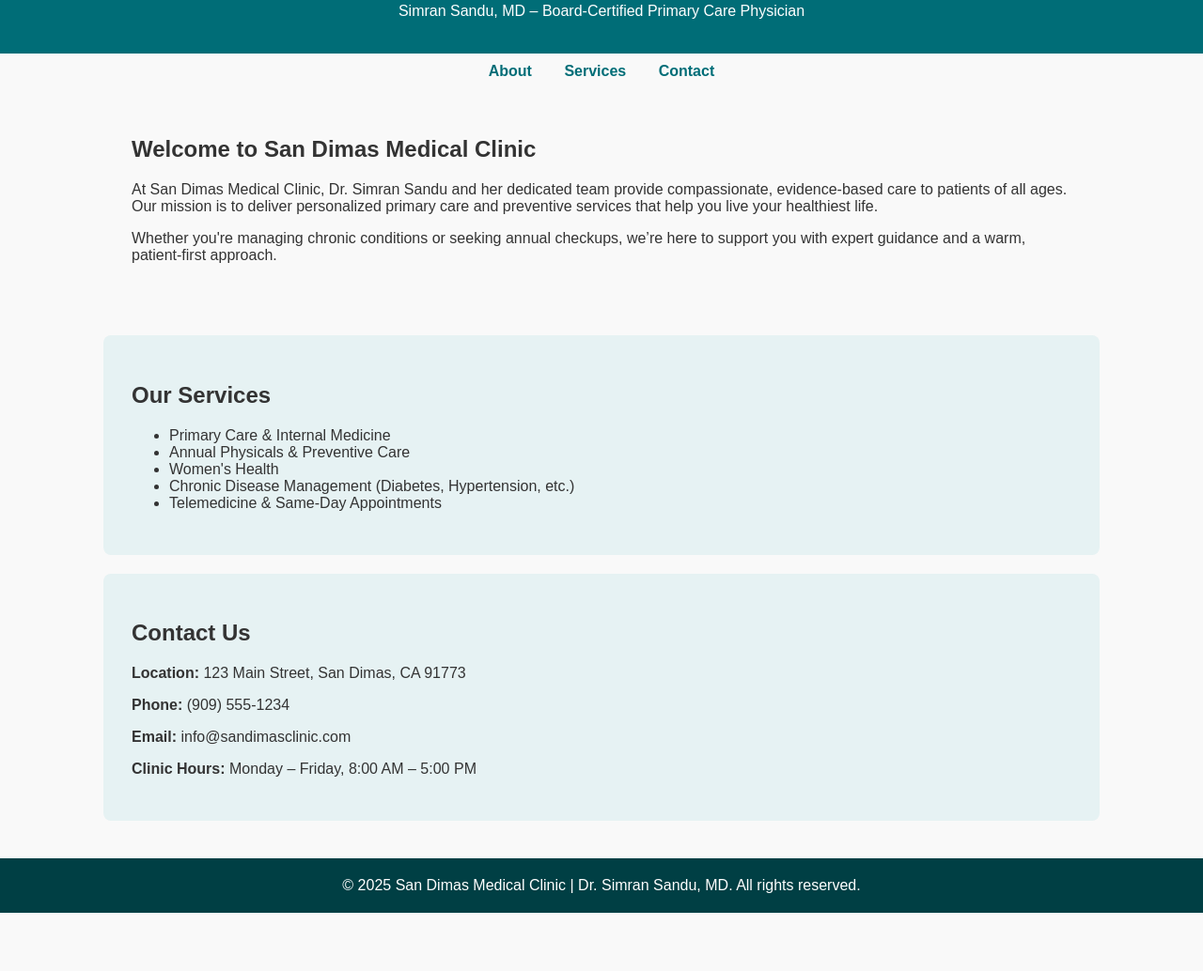
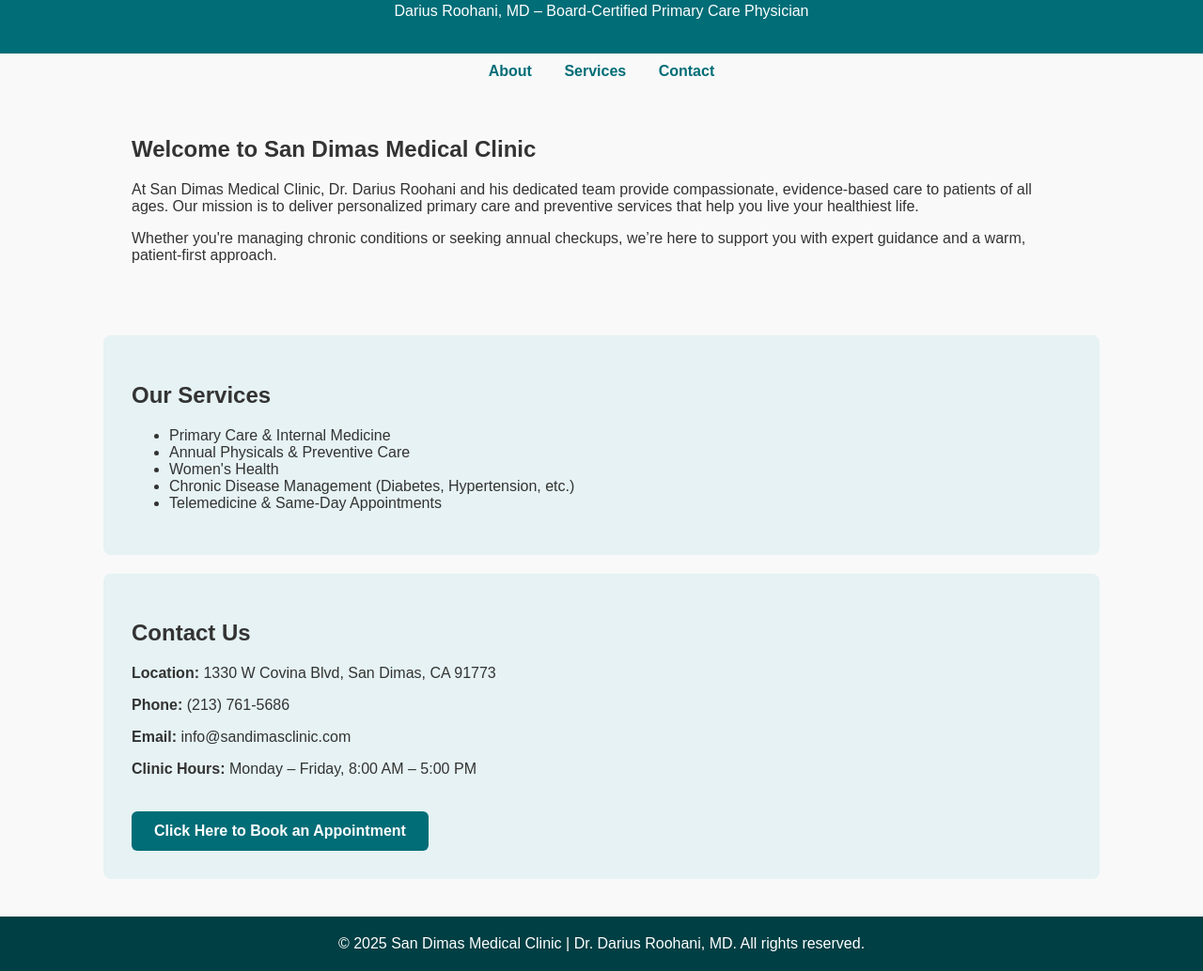
Before and after one commit to dariusroo/dariusroo.github.io, a plain HTML site: page index.html in a window 1280 px wide. Shown: the part 97-1131 px from the top of the page at 94% size. Before the commit the page ends 1069 px from the top, so only its background shows below. Drawn offline with Linux system fonts and the light colour scheme.

Commit message:
Update index.html

```diff
--- a/index.html
+++ b/index.html
@@ -3,7 +3,7 @@
 <head>
   <meta charset="UTF-8" />
   <meta name="viewport" content="width=device-width, initial-scale=1.0"/>
-  <title>San Dimas Medical Clinic | Dr. Simran Sandu, MD</title>
+  <title>San Dimas Medical Clinic | Dr. Darius Roohani, MD</title>
   <style>
     body {
       font-family: Arial, sans-serif;
@@ -39,6 +39,20 @@
       padding: 30px;
       margin-top: 20px;
     }
+    .book-button {
+      display: inline-block;
+      margin-top: 20px;
+      padding: 12px 24px;
+      background-color: #006d77;
+      color: white;
+      text-decoration: none;
+      font-weight: bold;
+      border-radius: 6px;
+      transition: background-color 0.3s ease;
+    }
+    .book-button:hover {
+      background-color: #004f56;
+    }
     footer {
       background-color: #003f44;
       color: white;
@@ -52,7 +66,7 @@
 
   <header>
     <h1>San Dimas Medical Clinic</h1>
-    <p>Simran Sandu, MD – Board-Certified Primary Care Physician</p>
+    <p>Darius Roohani, MD – Board-Certified Primary Care Physician</p>
   </header>
 
   <nav>
@@ -64,7 +78,7 @@
   <section id="about">
     <h2>Welcome to San Dimas Medical Clinic</h2>
     <p>
-      At San Dimas Medical Clinic, Dr. Simran Sandu and her dedicated team provide compassionate, evidence-based care
+      At San Dimas Medical Clinic, Dr. Darius Roohani and his dedicated team provide compassionate, evidence-based care
       to patients of all ages. Our mission is to deliver personalized primary care and preventive services that help you
       live your healthiest life.
     </p>
@@ -87,14 +101,15 @@
 
   <section id="contact" class="contact">
     <h2>Contact Us</h2>
-    <p><strong>Location:</strong> 123 Main Street, San Dimas, CA 91773</p>
-    <p><strong>Phone:</strong> (909) 555-1234</p>
+    <p><strong>Location:</strong> 1330 W Covina Blvd, San Dimas, CA 91773</p>
+    <p><strong>Phone:</strong> (213) 761-5686</p>
     <p><strong>Email:</strong> info@sandimasclinic.com</p>
     <p><strong>Clinic Hours:</strong> Monday – Friday, 8:00 AM – 5:00 PM</p>
+    <a href="https://example.com/appointment" class="book-button">Click Here to Book an Appointment</a>
   </section>
 
   <footer>
-    &copy; 2025 San Dimas Medical Clinic | Dr. Simran Sandu, MD. All rights reserved.
+    &copy; 2025 San Dimas Medical Clinic | Dr. Darius Roohani, MD. All rights reserved.
   </footer>
 
 </body>
```
